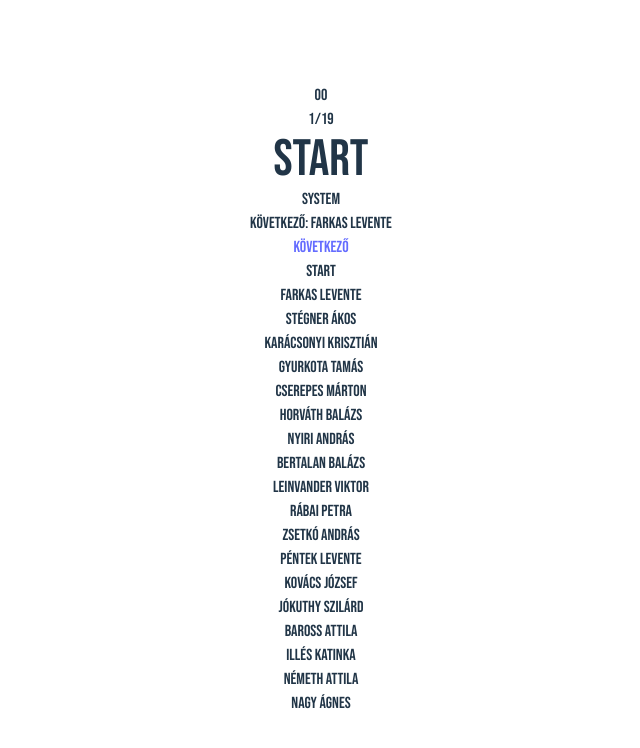
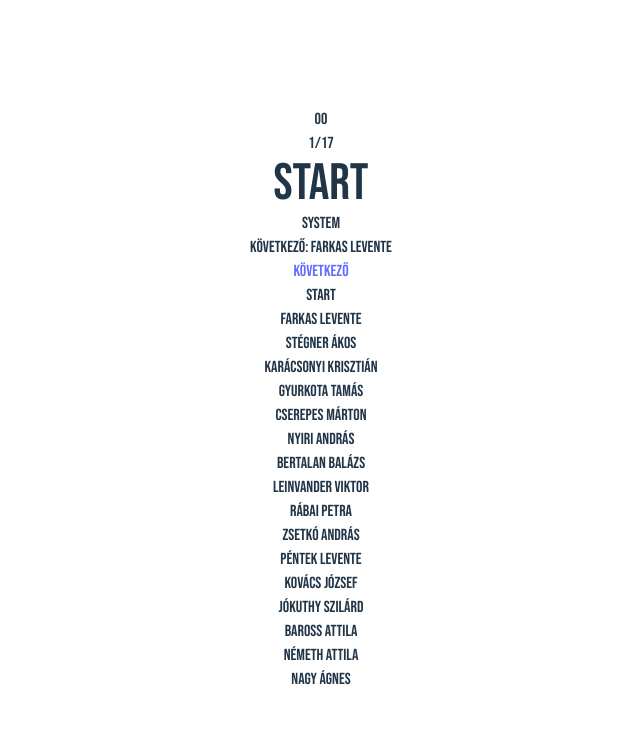
Before and after one commit to Sokamoka/su-order-of-people, a Vue app: page / in a window 1280 px wide. Shown: the top 748 px of the page, without its empty margins (319-959 px from the left). Built offline with nearby package versions, Linux system fonts and the light colour scheme.

Commit message:
Update list

```diff
--- a/src/constants.js
+++ b/src/constants.js
@@ -23,10 +23,6 @@ export const NAMES = [
   },
   {
     name: "Cserepes Márton",
-    stack: "Backend",
-  },
-  {
-    name: "Horváth Balázs",
     stack: "Backend",
   },
   {
@@ -66,10 +62,6 @@ export const NAMES = [
     stack: "Web QA",
   },
   {
-    name: "Illés Katinka",
-    stack: "Scrum Master",
-  },
-  {
     name: "Németh Attila",
     stack: "Product Owner",
   },
```
